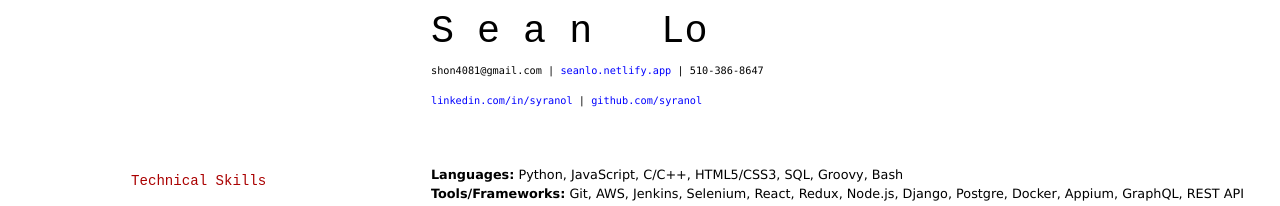
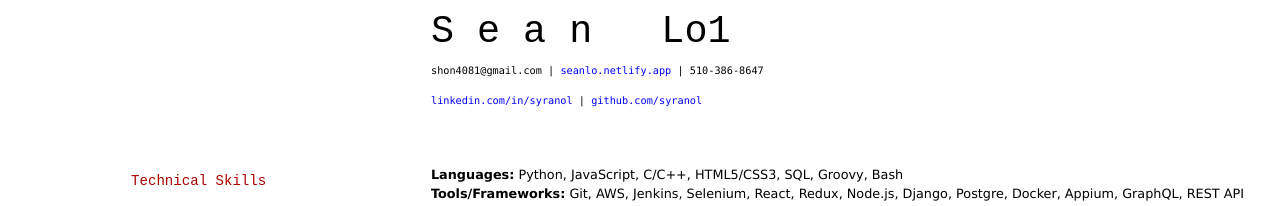
Before and after one commit to elipapa/markdown-cv, a Jekyll site: the page built from index.md, in a window 1280 px wide. Shown: the top 206 px of the page. Built offline with Jekyll 4.4.1, drawn with Linux system fonts in a browser that asks for light colours.

Commit message:
Update index.md

```diff
--- a/index.md
+++ b/index.md
@@ -3,7 +3,7 @@ layout: cv
 title: Sean Looo's Resume
 ---
 
-# S e a n     <span style="opacity:0;">_</span> Lo
+# S e a n     <span style="opacity:0;">_</span> Lo1
 
 <div id="webaddress">
   <a><font color="black"> shon4081@gmail.com <font color="black">| <a href="https://seanlo.netlify.app"><font color="blue"> seanlo.netlify.app</font></a> | </font>  510-386-8647 </font> </a>
```
